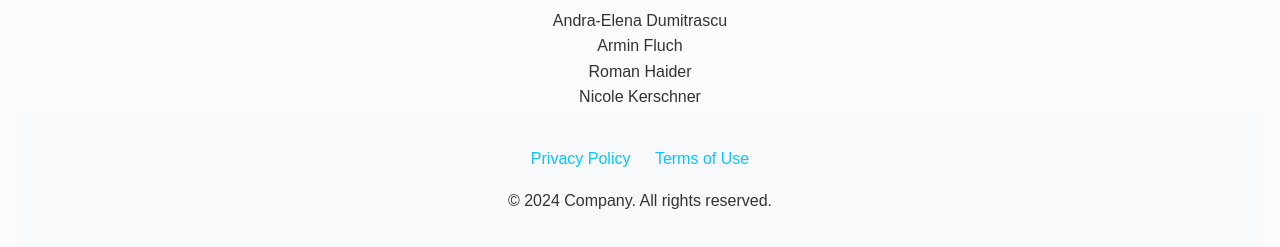
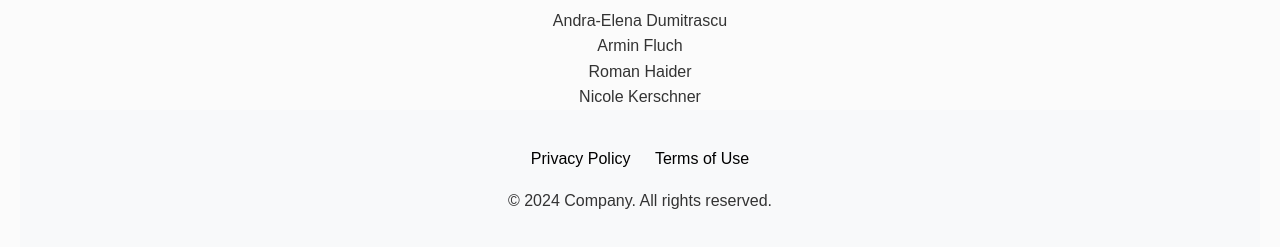
Before and after one commit to NicoleKerschner08/KI_Tutor, a plain HTML site: page index.html in a window 1280 px wide. Shown: the part 167-414 px from the top of the page. Drawn offline with Linux system fonts and the light colour scheme.

Commit message:
AboutUS finished.html

```diff
--- a/index.html
+++ b/index.html
@@ -28,8 +28,8 @@
     <footer>
         <div class="footer-content">
         <ul class="footer-links">
-        <li><a href="privacy-policy.html">Privacy Policy</a></li>
-        <li><a href="TermsOfUse.html">Terms of Use</a></li>
+        <li><a href="privacy-policy.html"  style="color: black">Privacy Policy</a></li>
+        <li><a href="TermsOfUse.html" style="color: black">Terms of Use</a></li>
         </ul>
         </div>
         <div class="footer-bottom">
```
